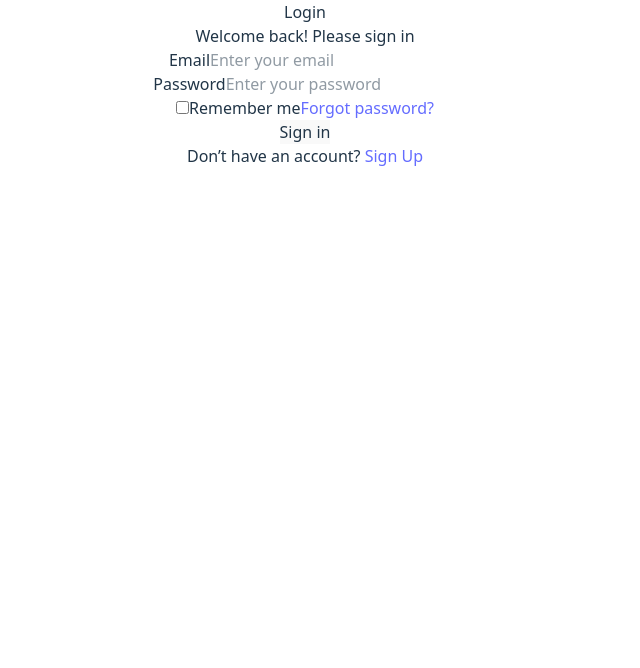
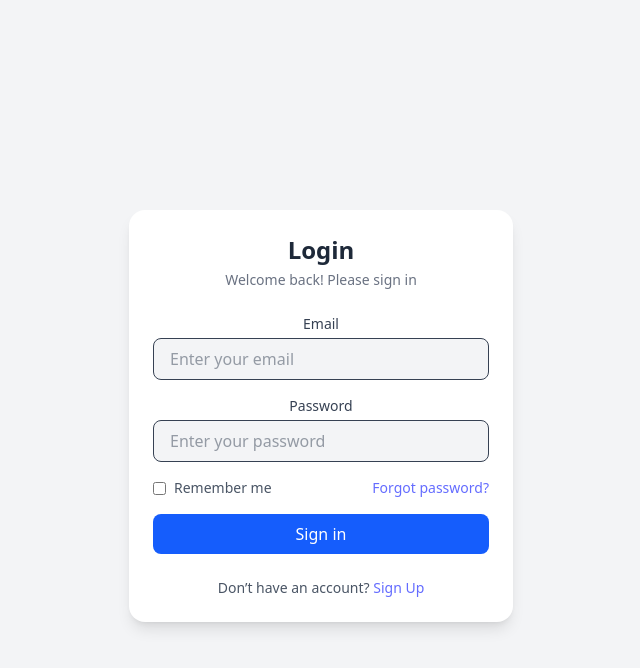
Before and after one commit to ng11tk/aadat, a React (Vite) app in the folder frontend/: page /login in a window 1280 px wide. Shown: the top 668 px of the page, without its empty margins (335-975 px from the left). Built offline with nearby package versions, Linux system fonts and the light colour scheme.

Commit message:
fix: css root properties

```diff
--- a/frontend/package.json
+++ b/frontend/package.json
@@ -11,9 +11,11 @@
   },
   "dependencies": {
     "@apollo/client": "^4.0.7",
+    "@tailwindcss/vite": "^4.1.17",
     "graphql": "^16.11.0",
     "react": "^19.1.1",
-    "react-dom": "^19.1.1"
+    "react-dom": "^19.1.1",
+    "tailwindcss": "^4.1.17"
   },
   "devDependencies": {
     "@eslint/js": "^9.33.0",
--- a/frontend/src/index.css
+++ b/frontend/src/index.css
@@ -1,57 +1,80 @@
 :root {
+  --color-primary: #646cff;
+  --color-primary-hover: #3b82f6; /* changed hover to Tailwind blue-500 */
+  --color-link-hover-light: #60a5fa; /* lighter blue for link hover */
+  --button-bg-light: #f9f9f9;
+
   font-family: system-ui, Avenir, Helvetica, Arial, sans-serif;
-  /* line-height: 1.5; */
   font-weight: 400;
+  /* support both schemes; the OS/media query will override visuals */
+  color-scheme: light dark;
+}
 
-  color-scheme: light;
-  color: rgba(255, 255, 255, 0.87);
-  /* background-color: #242424; */
-
-  font-synthesis: none;
-  text-rendering: optimizeLegibility;
+/* Base / resets */
+html, body {
+  margin: 0;
+  padding: 0;
+  font-family: inherit;
   -webkit-font-smoothing: antialiased;
   -moz-osx-font-smoothing: grayscale;
+  background-color: #ffffff;
+  color: #1f2937; /* gray-800 */
 }
 
+/* Links */
 a {
   font-weight: 500;
-  color: #646cff;
-  text-decoration: inherit;
-}
-a:hover {
-  color: #535bf2;
+  color: var(--color-primary);
+  text-decoration: none;
 }
 
-/* body {
-  margin: 0;
-  display: flex;
-  place-items: center;
-  min-width: 320px;
-  min-height: 100vh;
-} */
+a:hover {
+  color: var(--color-primary-hover);
+}
 
+/* Headings */
 h1 {
-  font-size: 3.2em;
+  font-size: 3.2rem;
   line-height: 1.1;
 }
 
+/* Buttons */
 button:hover {
-  border-color: #646cff;
+  border-color: var(--color-primary);
 }
+
 button:focus,
 button:focus-visible {
   outline: 4px auto -webkit-focus-ring-color;
+  outline-color: var(--color-primary);
 }
 
-@media (prefers-color-scheme: light) {
+/* Dark-mode support using prefers-color-scheme */
+@media (prefers-color-scheme: dark) {
   :root {
-    color: #213547;
-    background-color: #ffffff;
+    /* tweak variables for dark mode */
+    --color-primary: #60a5fa; /* primary uses blue-400 for clarity on dark */
+    --color-primary-hover: #3b82f6; /* hover uses blue-500 for stronger contrast */
+    --color-link-hover-light: #93c5fd; /* link hover (lighter) */
+    --button-bg-light: #111827; /* darker button background (gray-900) */
   }
+
+  html, body {
+    background-color: #0b1220; /* very dark blue */
+    color: #e5e7eb; /* gray-200 */
+  }
+
+  a {
+    color: var(--color-primary);
+  }
+
   a:hover {
-    color: #747bff;
+    color: var(--color-primary-hover);
   }
+
   button {
-    background-color: #f9f9f9;
+    background-color: var(--button-bg-light);
+    color: #e5e7eb;
+    border-color: rgba(255,255,255,0.06);
   }
 }
```
Also changed, not shown: 1 other file (tests, documents, lock files or other folders).
